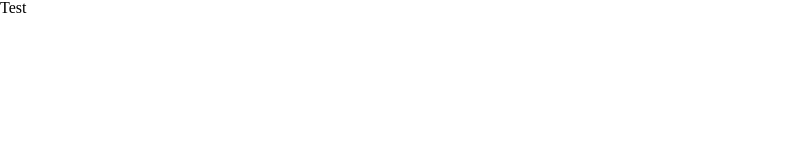
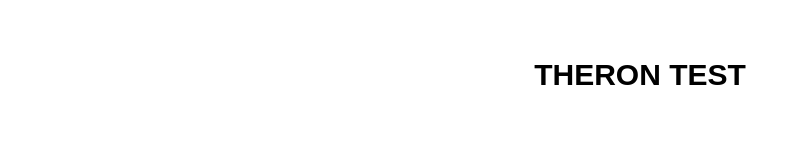
Before and after one commit to Tgaray/JavaScript-course, a plain HTML site: page index.html in a window 1280 px wide. Shown: the whole page, without its empty margins (0-809 px from the left). Drawn offline with Linux system fonts and the light colour scheme.

Commit message:
Changed the H1 styling
H1 to be in center and bigger.

```diff
--- a/css/style.css
+++ b/css/style.css
@@ -41,3 +41,12 @@ table {
   border-collapse: collapse;
   border-spacing: 0;
 }
+h1{
+  margin : 60px auto 0 auto;
+  width:60%;
+  text-transform:uppercase;
+  text-align: center;
+  font-family: sans-serif;
+  font-weight: bold;
+  font-size:30px;
+}
--- a/index.html
+++ b/index.html
@@ -9,6 +9,6 @@
     <script type="text/javascript" src="js/script.js"></script>
   </head>
   <body>
-    <h1>Test</h1>
+    <h1>Theron Test</h1>
   </body>
 </html>
```
